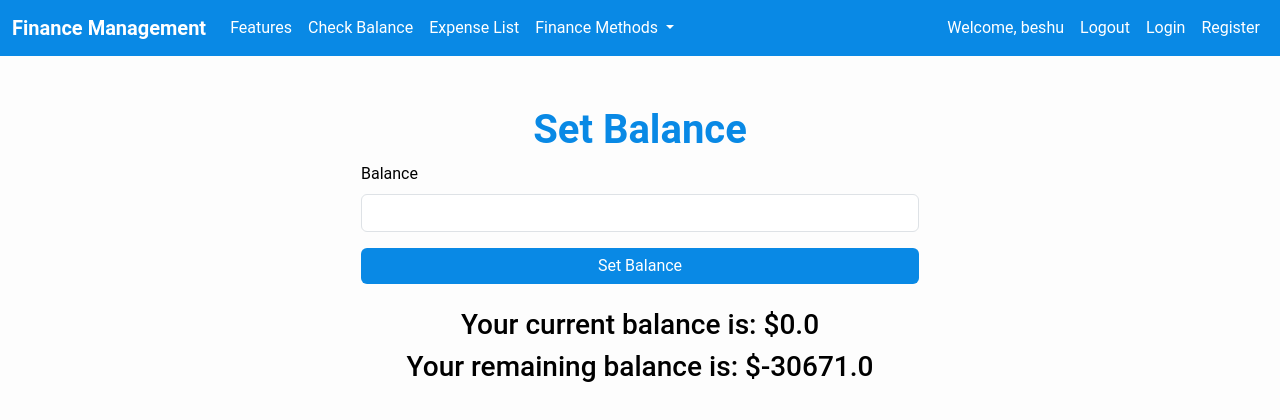
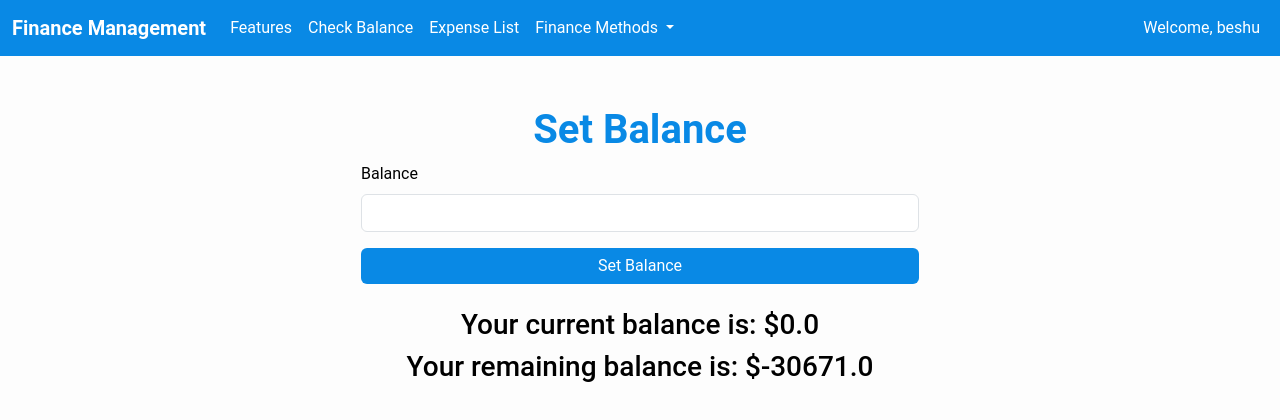
Before and after one commit to Beshwanthsai/FinanceManagement, a Django app: page /UserApp/set_balance/ in a window 1280 px wide. Shown: the top 420 px of the page. Run offline with Django 4.2, Linux system fonts and the light colour scheme; a user stored in the database is signed in; data comes from the database, SQL or seed files in the repository.

Commit message:
removed unnecessary redirection links to pages to make the user to use comfortable

```diff
--- a/pythonProject/Financemanagement/FinanceManagementSystem/templates/UserApp/AddExpense.html
+++ b/pythonProject/Financemanagement/FinanceManagementSystem/templates/UserApp/AddExpense.html
@@ -42,9 +42,9 @@
                     <li class="nav-item">
                         <span class="nav-link" style="color: #fff;">Welcome, {{ user.username }}</span>
                     </li>
-                    <li class="nav-item">
-                        <a class="nav-link" href="{% url 'logout' %}" style="color: #fff;">Logout</a>
-                    </li>
+{#                    <li class="nav-item">#}
+{#                        <a class="nav-link" href="{% url 'logout' %}" style="color: #fff;">Logout</a>#}
+{#                    </li>#}
                 {% else %}
                 {% endif %}
             </ul>
--- a/pythonProject/Financemanagement/FinanceManagementSystem/templates/UserApp/ExpenceList.html
+++ b/pythonProject/Financemanagement/FinanceManagementSystem/templates/UserApp/ExpenceList.html
@@ -41,9 +41,9 @@
                     <li class="nav-item">
                         <span class="nav-link" style="color: #fff;">Welcome, {{ user.username }}</span>
                     </li>
-                    <li class="nav-item">
-                        <a class="nav-link" href="{% url 'logout' %}" style="color: #fff;">Logout</a>
-                    </li>
+{#                    <li class="nav-item">#}
+{#                        <a class="nav-link" href="{% url 'logout' %}" style="color: #fff;">Logout</a>#}
+{#                    </li>#}
                 {% else %}
                 {% endif %}
 
--- a/pythonProject/Financemanagement/FinanceManagementSystem/templates/UserApp/SetBalance.html
+++ b/pythonProject/Financemanagement/FinanceManagementSystem/templates/UserApp/SetBalance.html
@@ -90,17 +90,17 @@
                     <li class="nav-item">
                         <span class="nav-link">Welcome, {{ user.username }}</span>
                     </li>
-                    <li class="nav-item">
-                        <a class="nav-link" href="{% url 'logout' %}">Logout</a>
-                    </li>
+{#                    <li class="nav-item">#}
+{#                        <a class="nav-link" href="{% url 'logout' %}">Logout</a>#}
+{#                    </li>#}
                 {% else %}
                 {% endif %}
-                    <li class="nav-item">
-                        <a class="nav-link" href="{% url 'Loginpagecall' %}">Login</a>
-                    </li>
-                    <li class="nav-item">
-                        <a class="nav-link" href="{% url 'Registerpagecall' %}">Register</a>
-                    </li>
+{#                    <li class="nav-item">#}
+{#                        <a class="nav-link" href="{% url 'Loginpagecall' %}">Login</a>#}
+{#                    </li>#}
+{#                    <li class="nav-item">#}
+{#                        <a class="nav-link" href="{% url 'Registerpagecall' %}">Register</a>#}
+{#                    </li>#}
             </ul>
         </div>
     </nav>
--- a/pythonProject/Financemanagement/FinanceManagementSystem/templates/UserApp/checkBalance.html
+++ b/pythonProject/Financemanagement/FinanceManagementSystem/templates/UserApp/checkBalance.html
@@ -41,9 +41,9 @@
                     <li class="nav-item">
                         <span class="nav-link" style="color: #fff;">Welcome, {{ user.username }}</span>
                     </li>
-                    <li class="nav-item">
-                        <a class="nav-link" href="{% url 'logout' %}" style="color: #fff;">Logout</a>
-                    </li>
+{#                    <li class="nav-item">#}
+{#                        <a class="nav-link" href="{% url 'logout' %}" style="color: #fff;">Logout</a>#}
+{#                    </li>#}
                 {% else %}
                 {% endif %}
 
```
